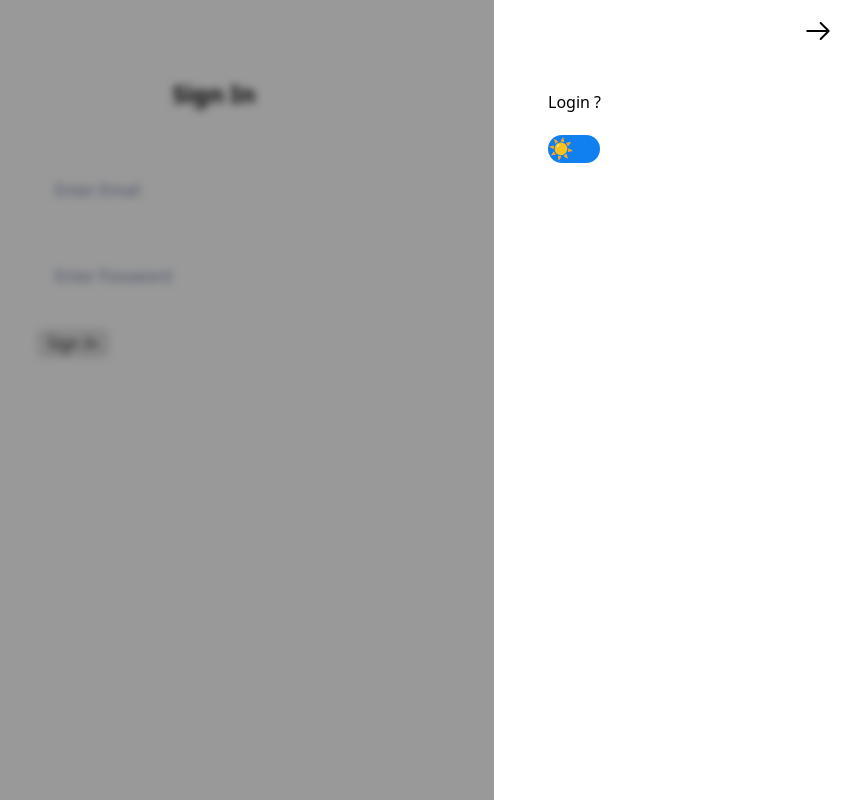
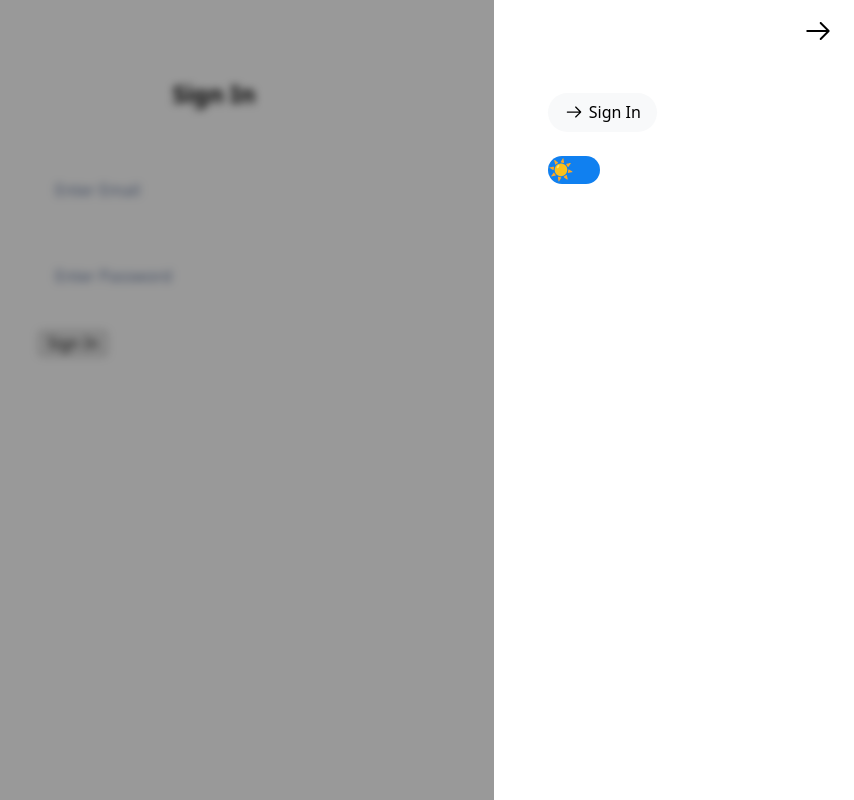
Before and after one commit to jonas060831/lamo-frontend, a React (Vite) app: page /sign-in in a window 1280 px wide. Both pictures are taken after a click on the button "menu". Shown: the whole page, without its empty margins (426-1280 px from the left). Built offline with nearby package versions, Linux system fonts and the light colour scheme; no server answers.

Commit message:
added dynamic color pill button

```diff
--- a/src/index.css
+++ b/src/index.css
@@ -16,7 +16,9 @@ body {
     color: var(--font-color);
 }
 
-
+a {
+    color: var(--link-color);
+}
 
 
 
@@ -54,7 +56,6 @@ html[data-theme="dark"] {
   --font-color: #fff;
   --link-color: #ff8800;
   --accent-color: #ff8800;
-  --footer-background-color: #1a1a1a;
 
   /* Optional: invert SVGs that are <img> tags */
   .svg {
@@ -68,7 +69,6 @@ html[data-theme="light"] {
   --font-color: #000;
   --link-color: rgb(0, 121, 251);
   --accent-color: rgb(0, 121, 251);
-  --footer-background-color: #f5f5f5;
 
   .svg {
     filter: invert(0);
--- /dev/null
+++ b/src/shared/forms/controls/Buttons/PillButton/PillButton.module.css
@@ -0,0 +1,45 @@
+:root {
+    --light-dynamic-button-color: #f8f9fa;
+    --dark-dynamic-button-color: #c2a6fd;
+}
+
+/* preferences */
+
+@media (prefers-color-scheme: dark) {
+    :root {
+        --dynamic-button-color: var(--dark-dynamic-button-color);
+    }
+}
+
+@media (prefers-color-scheme: light) {
+    :root {
+        --dynamic-button-color: var(--light-dynamic-button-color);
+    }
+}
+
+.button {
+    border: none;
+    padding: 0.6rem 1rem;
+    display: flex;
+    align-items: center;
+    justify-content: center;
+    gap: 0.3rem;
+    border-radius: 100vw;
+    cursor: pointer;
+    color: var(--font-color);
+}
+
+.dynamic {
+    background-color: var(--dynamic-button-color);
+}
+
+
+/* Dark theme */
+html[data-theme="dark"] {
+  --dynamic-button-color: var(--dark-dynamic-button-color);
+}
+
+/* Light theme */
+html[data-theme="light"] {
+  --dynamic-button-color: var(--light-dynamic-button-color);
+}
--- /dev/null
+++ b/src/shared/forms/controls/Buttons/PillButton/PillButton.tsx
@@ -0,0 +1,51 @@
+import { useEffect, type FC } from "react"
+
+import arrowRight from '../../../../../assets/svgs/arrowRight.svg'
+import loading from '../../../../../assets/svgs/loading.svg'
+
+type PillButtonProps = {
+    title: string
+    variant?: 'dynamic' | 'dark' | 'light' | 'success' | 'danger' | 'info' | 'link'
+    iconName?: 'arrowRight' | 'loading'
+    handleClick: () => void
+}
+
+import styles from './PillButton.module.css'
+
+const PillButton:FC<PillButtonProps> = ({ title, variant='dynamic', iconName='loading', handleClick  }) => {
+
+
+  const renderIcon = () => {
+
+    const iconMap = {
+        'arrowRight' : arrowRight,
+        'loading' : loading
+    }
+
+    const svgSource = iconMap[iconName]
+    return (
+        <img
+         className="svg"
+         src={svgSource}
+         width='20px'
+         height='auto'
+        />
+    )
+  }
+
+  useEffect(() => {
+
+  }, [variant])
+
+  return (
+    <button
+     className={`${styles.button} ${styles[variant]}`}
+     onClick={handleClick}
+    >
+        {renderIcon()}
+        {title}
+    </button>
+  )
+}
+
+export default PillButton
--- a/src/shared/navbar/Navbar.tsx
+++ b/src/shared/navbar/Navbar.tsx
@@ -11,6 +11,8 @@ import useTheme from "../../hooks/useTheme";
 import { useAuth, type IUser } from "../../contexts/UserContext";
 
 import * as authService from '../../services/authService'
+import PillButton from "../forms/controls/Buttons/PillButton/PillButton";
+import { useNavigate } from "react-router";
 
 
 
@@ -20,6 +22,8 @@ interface IProfile extends IUser {
   lastName?: string
 }
 export default function Navbar() {
+
+  const navigate = useNavigate()
   const [open, setOpen] = useState(false);
   const [profile, setProfile] = useState< IProfile | null>(null)
 
@@ -28,7 +32,7 @@ export default function Navbar() {
   const { user } = useAuth()
 
 
-  //const handleDismiss = () => setOpen(false)
+  const handleDismiss = () => setOpen(false)
 
   useEffect(() => {
 
@@ -48,6 +52,11 @@ export default function Navbar() {
     if(user) getProfile()
 
   }, [user])
+
+  const handleSignIn = () => {
+    navigate('/sign-in')
+    handleDismiss()
+  }
 
   return (
     <>
@@ -106,7 +115,13 @@ export default function Navbar() {
                         <img src={`${profile.avatarImg}`} style={{ width: '5rem', height: 'auto'}} />
                       </>
                     ) : (
-                      <>Login ?</>
+                      <>
+                       <PillButton
+                        title="Sign In"
+                        iconName="arrowRight"
+                        handleClick={handleSignIn} //go to sign in form component
+                       />
+                      </>
                     )
                    }
                 </li>
```
Also changed, not shown: src/assets/svgs/loading.svg (added).
